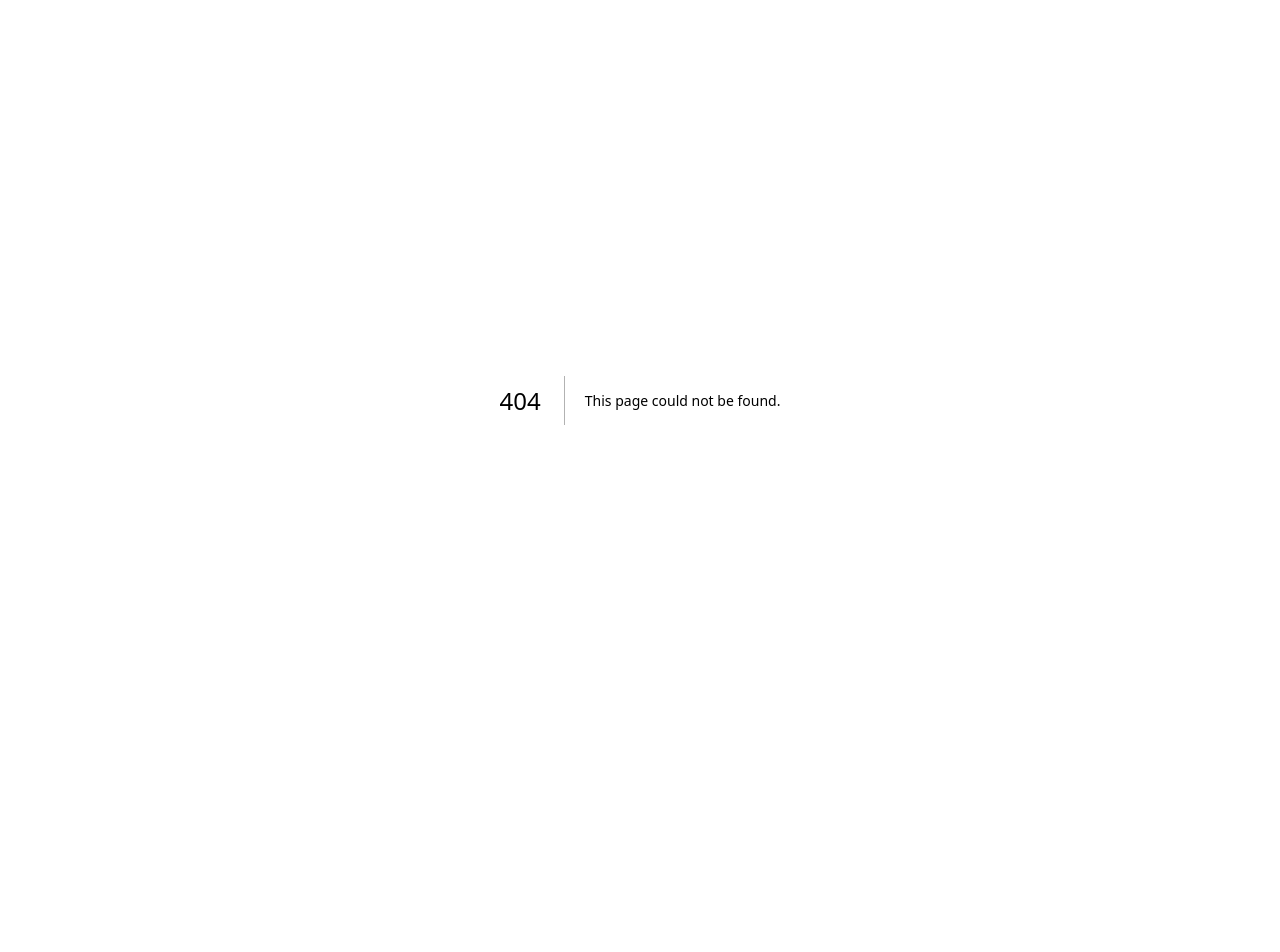
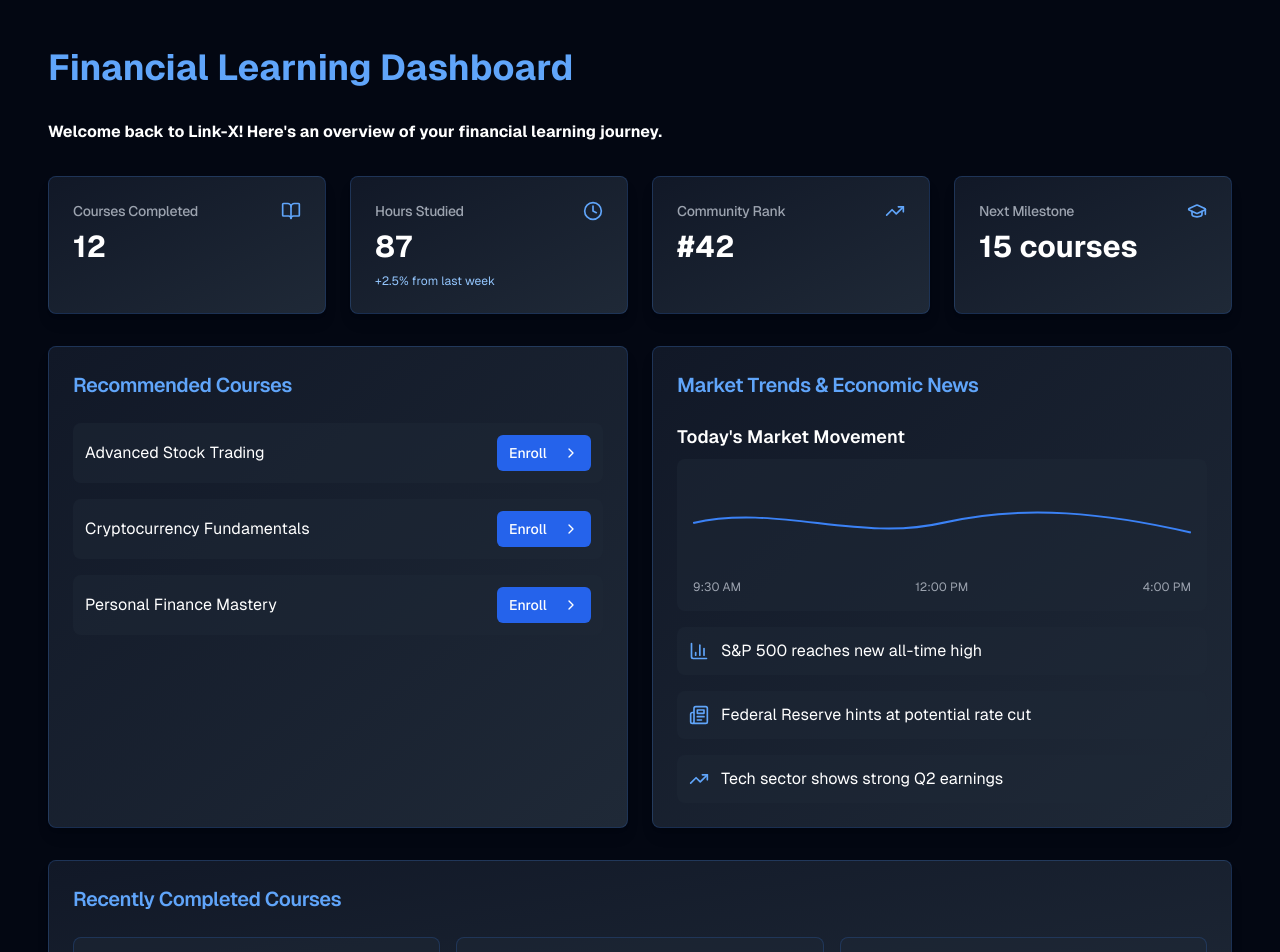
Before and after one commit to explicit09/LINK-X, a Next.js app in the folder coralx-frontend/: page /dashboard in a window 1280 px wide. Before the commit this address had no page. Shown: the top 952 px of the page. Before the commit the page ends 800 px from the top, so only its background shows below. Built offline with nearby package versions, Linux system fonts and the light colour scheme.

Commit message:
Integrate Dashboard

```diff
--- a/coralx-frontend/app/(auth)/login/page.tsx
+++ b/coralx-frontend/app/(auth)/login/page.tsx
@@ -31,7 +31,8 @@ export default function Page() {
       toast.error('Failed validating your submission!');
     } else if (state.status === 'success') {
       setIsSuccessful(true);
-      router.refresh();
+      router.push('/dashboard')
+      //router.refresh();
     }
   }, [state.status, router]);
 
--- /dev/null
+++ b/coralx-frontend/app/(dash)/dashboard/page.tsx
@@ -0,0 +1,131 @@
+'use client';
+import { Card, CardContent, CardHeader, CardTitle } from "@/components/ui/card";
+//import { Badge } from "@/components/ui/badge";
+import { Button } from "@/components/ui/button";
+import { useRouter } from "next/navigation";
+//import { Progress } from "@/components/ui/progress";
+import { BarChart3, BookOpen, Clock, TrendingUp, Newspaper, GraduationCap, ChevronRight } from "lucide-react";
+
+
+
+export default function Dashboard() {
+  const router = useRouter();
+  return (
+    <div className="min-h-screen bg-gray-950 text-gray-100 p-6 md:p-8 lg:p-12">
+      <h1 className="text-4xl font-bold mb-8 text-blue-400">Financial Learning Dashboard</h1>
+      <h2 className="text-1xl font-bold mb-8 text-white">
+        Welcome back to Link-X! Here's an overview of your financial learning journey.
+      </h2>
+
+      {/* Statistics Cards */}
+      <div className="grid grid-cols-1 md:grid-cols-2 lg:grid-cols-4 gap-6 mb-8">
+        {[
+          { title: "Courses Completed", value: "12", icon: BookOpen, progress: 60 },
+          { title: "Hours Studied", value: "87", icon: Clock, subtext: "+2.5% from last week" },
+          { title: "Community Rank", value: "#42", icon: TrendingUp, badge: "Top 10%" },
+          { title: "Next Milestone", value: "15 courses", icon: GraduationCap, progress: 80 },
+        ].map((item, index) => (
+          <Card key={index} className="bg-gradient-to-br from-gray-900 to-gray-800 border-blue-500/20 shadow-lg">
+            <CardHeader className="flex flex-row items-center justify-between pb-2 space-y-0">
+              <CardTitle className="text-sm font-medium text-gray-400">{item.title}</CardTitle>
+              <item.icon className="h-5 w-5 text-blue-400" />
+            </CardHeader>
+            <CardContent>
+              <div className="text-3xl font-bold text-white mb-2">{item.value}</div>
+              {/* {item.progress !== undefined && (
+                <Progress value={item.progress} className="bg-black" />
+              )} */}
+              {item.subtext && <p className="text-xs text-blue-300 mt-1">{item.subtext}</p>}
+              {/* {item.badge && (
+                <Badge className="mt-2 bg-blue-500/20 text-blue-300 border border-blue-500/50">{item.badge}</Badge>
+              )} */}
+            </CardContent>
+          </Card>
+        ))}
+      </div>
+
+      {/* Recommended Courses */}
+      <div className="grid grid-cols-1 lg:grid-cols-2 gap-6 mb-8">
+        <Card className="bg-gradient-to-br from-gray-900 to-gray-800 border-blue-500/20 shadow-lg">
+          <CardHeader>
+            <CardTitle className="text-xl text-blue-400">Recommended Courses</CardTitle>
+          </CardHeader>
+          <CardContent>
+            <ul className="space-y-4">
+              {["Advanced Stock Trading", "Cryptocurrency Fundamentals", "Personal Finance Mastery"].map((course, index) => (
+                <li key={index} className="flex items-center justify-between bg-gray-800/50 p-3 rounded-lg">
+                  <span className="text-white">{course}</span>
+                  <Button
+            size="sm"
+            className="bg-blue-600 hover:bg-blue-700 text-white flex items-center"
+            onClick={() => router.push("/chat")} // Navigate to /chat
+          >
+            Enroll <ChevronRight className="ml-2 h-4 w-4" />
+          </Button>
+                </li>
+              ))}
+            </ul>
+          </CardContent>
+        </Card>
+
+        {/* Market Trends */}
+        <Card className="bg-gradient-to-br from-gray-900 to-gray-800 border-blue-500/20 shadow-lg">
+          <CardHeader>
+            <CardTitle className="text-xl text-blue-400">Market Trends & Economic News</CardTitle>
+          </CardHeader>
+          <CardContent>
+            <div className="mb-4">
+              <h3 className="text-lg font-semibold text-white mb-2">Today's Market Movement</h3>
+              <div className="bg-gray-800/50 p-4 rounded-lg">
+                <svg className="w-full h-24" viewBox="0 0 300 100" preserveAspectRatio="none">
+                  <path d="M0,50 C50,30 100,70 150,50 S250,40 300,60" fill="none" stroke="#3b82f6" strokeWidth="2" />
+                </svg>
+                <div className="flex justify-between text-xs text-gray-400 mt-2">
+                  <span>9:30 AM</span>
+                  <span>12:00 PM</span>
+                  <span>4:00 PM</span>
+                </div>
+              </div>
+            </div>
+            <ul className="space-y-4">
+              {[
+                { icon: BarChart3, text: "S&P 500 reaches new all-time high" },
+                { icon: Newspaper, text: "Federal Reserve hints at potential rate cut" },
+                { icon: TrendingUp, text: "Tech sector shows strong Q2 earnings" },
+              ].map((item, index) => (
+                <li key={index} className="flex items-start space-x-3 bg-gray-800/50 p-3 rounded-lg">
+                  <item.icon className="h-5 w-5 text-blue-400 mt-0.5" />
+                  <span className="text-white">{item.text}</span>
+                </li>
+              ))}
+            </ul>
+          </CardContent>
+        </Card>
+      </div>
+
+      {/* Recently Completed Courses */}
+      <Card className="bg-gradient-to-br from-gray-900 to-gray-800 border-blue-500/20 shadow-lg">
+        <CardHeader>
+          <CardTitle className="text-xl text-blue-400">Recently Completed Courses</CardTitle>
+        </CardHeader>
+        <CardContent>
+          <div className="grid grid-cols-1 md:grid-cols-2 lg:grid-cols-3 gap-4">
+            {["Introduction to Investing", "Financial Statement Analysis", "Risk Management Basics"].map((course, index) => (
+              <Card key={index} className="bg-gray-800/50 border-blue-500/20">
+                <CardHeader className="pb-2">
+                  <CardTitle className="text-sm text-white">{course}</CardTitle>
+                </CardHeader>
+                <CardContent>
+                  <div className="flex justify-between items-center">
+                    {/* <Badge className="bg-green-500/20 text-green-300 border border-green-500/50">Completed</Badge> */}
+                    <span className="text-xs text-gray-400">2 days ago</span>
+                  </div>
+                </CardContent>
+              </Card>
+            ))}
+          </div>
+        </CardContent>
+      </Card>
+    </div>
+  );
+}
--- a/coralx-frontend/app/onboarding/page.tsx
+++ b/coralx-frontend/app/onboarding/page.tsx
@@ -122,7 +122,7 @@ export default function OnboardingPage() {
 </div>
 
 
-<Button className="w-full mt-6 bg-blue-600 hover:bg-blue-700 text-white" onClick={() => router.push("/chat")}>
+<Button className="w-full mt-6 bg-blue-600 hover:bg-blue-700 text-white" onClick={() => router.push("/dashboard")}>
   Save Preferences
 </Button>
 
```
